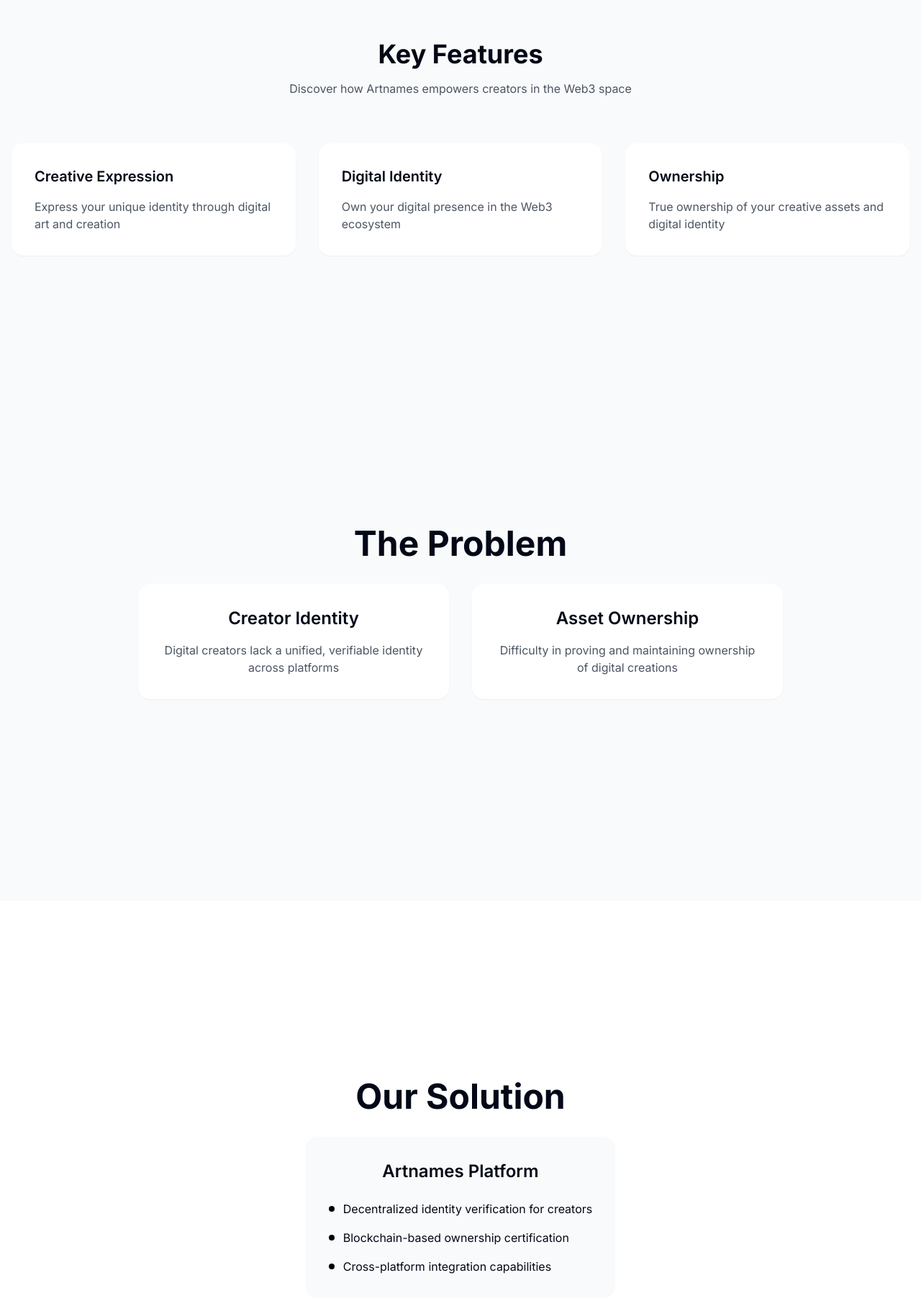
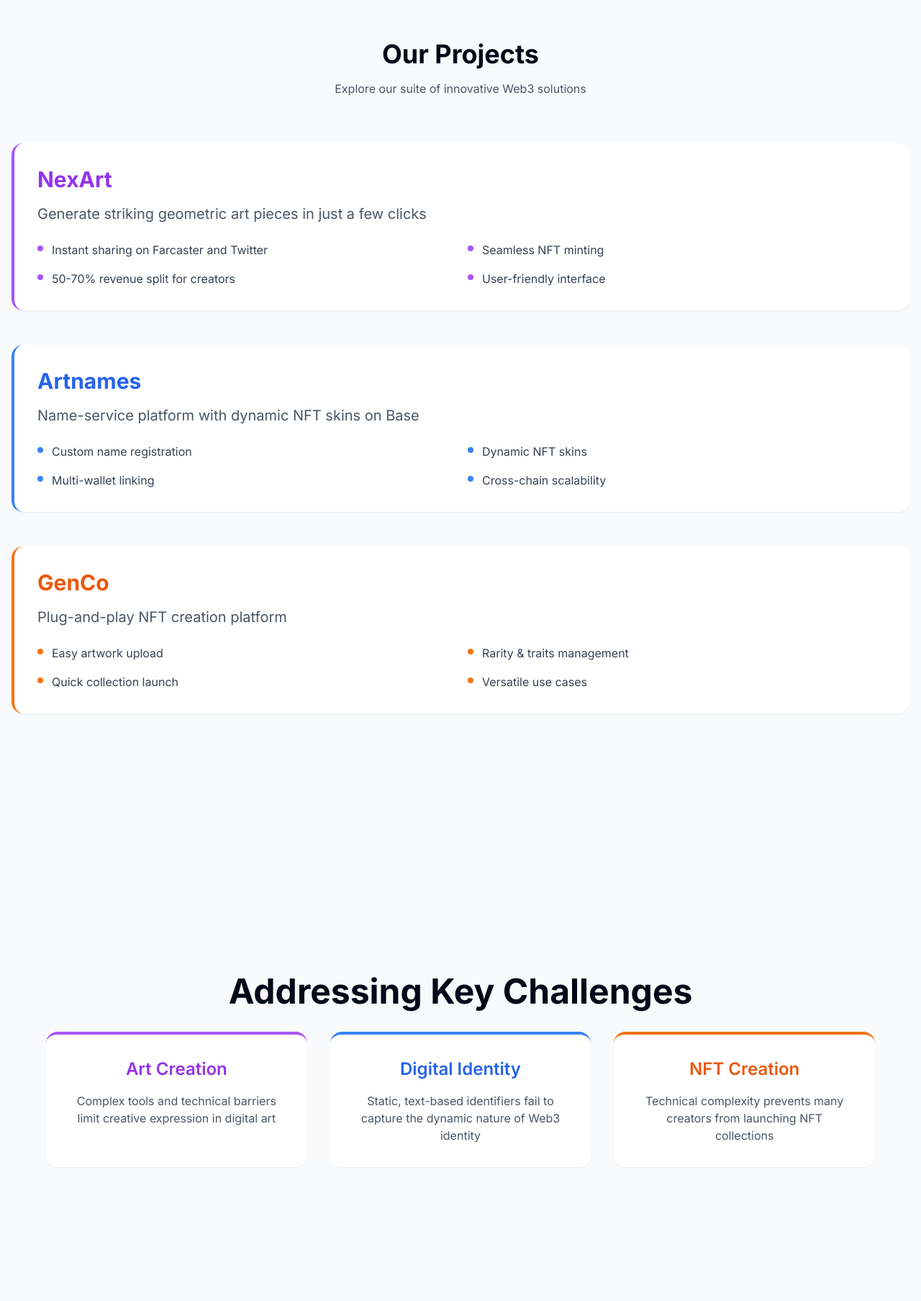
Before and after one commit to artnames/pitch, a React (Vite) app: page / in a window 1280 px wide. Shown: the part 841-2648 px from the top of the page at 72% size. Built offline with nearby package versions, Linux system fonts and the light colour scheme.

Commit message:
Add project details to pitch deck
This commit adds details for three projects: NexArt, Artnames, and GenCo, to the pitch deck.  The details include descriptions of what each project is, key features, why they matter, and their overall significance.

```diff
--- a/src/components/Features.tsx
+++ b/src/components/Features.tsx
@@ -1,19 +1,40 @@
 
 import { motion } from "framer-motion";
 
-const features = [
+const projects = [
   {
-    title: "Creative Expression",
-    description: "Express your unique identity through digital art and creation",
+    name: "NexArt",
+    description: "Generate striking geometric art pieces in just a few clicks",
+    color: "purple",
+    features: [
+      "Instant sharing on Farcaster and Twitter",
+      "Seamless NFT minting",
+      "50-70% revenue split for creators",
+      "User-friendly interface"
+    ]
   },
   {
-    title: "Digital Identity",
-    description: "Own your digital presence in the Web3 ecosystem",
+    name: "Artnames",
+    description: "Name-service platform with dynamic NFT skins on Base",
+    color: "blue",
+    features: [
+      "Custom name registration",
+      "Dynamic NFT skins",
+      "Multi-wallet linking",
+      "Cross-chain scalability"
+    ]
   },
   {
-    title: "Ownership",
-    description: "True ownership of your creative assets and digital identity",
-  },
+    name: "GenCo",
+    description: "Plug-and-play NFT creation platform",
+    color: "orange",
+    features: [
+      "Easy artwork upload",
+      "Rarity & traits management",
+      "Quick collection launch",
+      "Versatile use cases"
+    ]
+  }
 ];
 
 const Features = () => {
@@ -26,22 +47,42 @@ const Features = () => {
           transition={{ duration: 0.8 }}
           className="text-center mb-16"
         >
-          <h2 className="text-4xl font-bold mb-4">Key Features</h2>
+          <h2 className="text-4xl font-bold mb-4">Our Projects</h2>
           <p className="text-gray-600 max-w-2xl mx-auto">
-            Discover how Artnames empowers creators in the Web3 space
+            Explore our suite of innovative Web3 solutions
           </p>
         </motion.div>
-        <div className="grid grid-cols-1 md:grid-cols-3 gap-8">
-          {features.map((feature, index) => (
+        <div className="grid grid-cols-1 gap-12">
+          {projects.map((project, index) => (
             <motion.div
               key={index}
               initial={{ opacity: 0, y: 20 }}
               whileInView={{ opacity: 1, y: 0 }}
               transition={{ duration: 0.8, delay: index * 0.2 }}
-              className="bg-white p-8 rounded-2xl shadow-sm hover:shadow-md transition-shadow"
+              className={`bg-white p-8 rounded-2xl shadow-sm hover:shadow-md transition-shadow border-l-4 ${
+                project.color === "purple" ? "border-purple-500" :
+                project.color === "blue" ? "border-blue-500" :
+                "border-orange-500"
+              }`}
             >
-              <h3 className="text-xl font-semibold mb-4">{feature.title}</h3>
-              <p className="text-gray-600">{feature.description}</p>
+              <h3 className={`text-3xl font-bold mb-4 ${
+                project.color === "purple" ? "text-purple-600" :
+                project.color === "blue" ? "text-blue-600" :
+                "text-orange-600"
+              }`}>{project.name}</h3>
+              <p className="text-xl text-gray-600 mb-6">{project.description}</p>
+              <div className="grid md:grid-cols-2 gap-4">
+                {project.features.map((feature, featureIndex) => (
+                  <div key={featureIndex} className="flex items-start space-x-3">
+                    <span className={`mt-1.5 w-2 h-2 rounded-full flex-shrink-0 ${
+                      project.color === "purple" ? "bg-purple-500" :
+                      project.color === "blue" ? "bg-blue-500" :
+                      "bg-orange-500"
+                    }`}></span>
+                    <span className="text-gray-700">{feature}</span>
+                  </div>
+                ))}
+              </div>
             </motion.div>
           ))}
         </div>
--- a/src/components/Hero.tsx
+++ b/src/components/Hero.tsx
@@ -15,10 +15,15 @@ const Hero = ({ onLearnMore }: HeroProps) => {
         className="text-center"
       >
         <h1 className="text-6xl md:text-8xl font-bold mb-6 tracking-tight">
-          Artnames
+          Innovation in Web3
         </h1>
+        <div className="flex flex-wrap justify-center gap-4 mb-8">
+          <span className="text-3xl md:text-4xl font-semibold text-purple-600">NexArt</span>
+          <span className="text-3xl md:text-4xl font-semibold text-blue-600">Artnames</span>
+          <span className="text-3xl md:text-4xl font-semibold text-orange-600">GenCo</span>
+        </div>
         <p className="text-xl md:text-2xl text-gray-600 max-w-3xl mx-auto leading-relaxed">
-          "Where creative expression, identity, and ownership converge in Web3"
+          "Building the future of digital creativity, identity, and ownership"
         </p>
       </motion.div>
       <motion.div
@@ -31,7 +36,7 @@ const Hero = ({ onLearnMore }: HeroProps) => {
           onClick={onLearnMore}
           className="px-8 py-3 bg-black text-white rounded-full font-medium transition-transform hover:scale-105"
         >
-          Learn More
+          Explore Our Projects
         </button>
       </motion.div>
     </section>
--- a/src/components/Market.tsx
+++ b/src/components/Market.tsx
@@ -10,19 +10,19 @@ const Market = () => {
           whileInView={{ opacity: 1, y: 0 }}
           transition={{ duration: 0.8 }}
         >
-          <h2 className="text-5xl font-bold mb-8">Market Opportunity</h2>
-          <div className="grid md:grid-cols-3 gap-8 max-w-4xl mx-auto">
-            <div className="bg-white p-8 rounded-2xl shadow-sm">
-              <h3 className="text-3xl font-bold mb-2">$50B+</h3>
-              <p className="text-gray-600">Digital Art Market</p>
+          <h2 className="text-5xl font-bold mb-12">Market Opportunity</h2>
+          <div className="grid md:grid-cols-3 gap-8 max-w-5xl mx-auto">
+            <div className="bg-purple-50 p-8 rounded-2xl">
+              <h3 className="text-3xl font-bold mb-2 text-purple-600">NexArt</h3>
+              <p className="text-gray-600">Tapping into the growing algorithmic art market with social-first sharing</p>
             </div>
-            <div className="bg-white p-8 rounded-2xl shadow-sm">
-              <h3 className="text-3xl font-bold mb-2">500M+</h3>
-              <p className="text-gray-600">Content Creators</p>
+            <div className="bg-blue-50 p-8 rounded-2xl">
+              <h3 className="text-3xl font-bold mb-2 text-blue-600">Artnames</h3>
+              <p className="text-gray-600">Revolutionizing digital identity on Base with dynamic NFT integration</p>
             </div>
-            <div className="bg-white p-8 rounded-2xl shadow-sm">
-              <h3 className="text-3xl font-bold mb-2">25%</h3>
-              <p className="text-gray-600">Annual Growth Rate</p>
+            <div className="bg-orange-50 p-8 rounded-2xl">
+              <h3 className="text-3xl font-bold mb-2 text-orange-600">GenCo</h3>
+              <p className="text-gray-600">Simplifying NFT creation for the next wave of digital creators</p>
             </div>
           </div>
         </motion.div>
--- a/src/components/Problem.tsx
+++ b/src/components/Problem.tsx
@@ -10,18 +10,24 @@ const Problem = () => {
           whileInView={{ opacity: 1, y: 0 }}
           transition={{ duration: 0.8 }}
         >
-          <h2 className="text-5xl font-bold mb-8">The Problem</h2>
-          <div className="grid md:grid-cols-2 gap-8 max-w-4xl mx-auto">
-            <div className="bg-white p-8 rounded-2xl shadow-sm">
-              <h3 className="text-2xl font-semibold mb-4">Creator Identity</h3>
+          <h2 className="text-5xl font-bold mb-8">Addressing Key Challenges</h2>
+          <div className="grid md:grid-cols-3 gap-8 max-w-6xl mx-auto">
+            <div className="bg-white p-8 rounded-2xl shadow-sm border-t-4 border-purple-500">
+              <h3 className="text-2xl font-semibold mb-4 text-purple-600">Art Creation</h3>
               <p className="text-gray-600">
-                Digital creators lack a unified, verifiable identity across platforms
+                Complex tools and technical barriers limit creative expression in digital art
               </p>
             </div>
-            <div className="bg-white p-8 rounded-2xl shadow-sm">
-              <h3 className="text-2xl font-semibold mb-4">Asset Ownership</h3>
+            <div className="bg-white p-8 rounded-2xl shadow-sm border-t-4 border-blue-500">
+              <h3 className="text-2xl font-semibold mb-4 text-blue-600">Digital Identity</h3>
               <p className="text-gray-600">
-                Difficulty in proving and maintaining ownership of digital creations
+                Static, text-based identifiers fail to capture the dynamic nature of Web3 identity
+              </p>
+            </div>
+            <div className="bg-white p-8 rounded-2xl shadow-sm border-t-4 border-orange-500">
+              <h3 className="text-2xl font-semibold mb-4 text-orange-600">NFT Creation</h3>
+              <p className="text-gray-600">
+                Technical complexity prevents many creators from launching NFT collections
               </p>
             </div>
           </div>
--- a/src/components/Solution.tsx
+++ b/src/components/Solution.tsx
@@ -2,6 +2,24 @@
 import { motion } from "framer-motion";
 
 const Solution = () => {
+  const solutions = [
+    {
+      name: "NexArt",
+      description: "Democratizing digital art creation and distribution through algorithmic generation",
+      color: "purple"
+    },
+    {
+      name: "Artnames",
+      description: "Reimagining digital identities as dynamic, evolving artworks on the blockchain",
+      color: "blue"
+    },
+    {
+      name: "GenCo",
+      description: "Empowering creators with code-free NFT collection creation and management",
+      color: "orange"
+    }
+  ];
+
   return (
     <section className="min-h-screen flex flex-col items-center justify-center px-4 bg-white">
       <div className="max-w-7xl mx-auto text-center">
@@ -10,23 +28,22 @@ const Solution = () => {
           whileInView={{ opacity: 1, y: 0 }}
           transition={{ duration: 0.8 }}
         >
-          <h2 className="text-5xl font-bold mb-8">Our Solution</h2>
-          <div className="max-w-4xl mx-auto bg-gray-50 p-8 rounded-2xl">
-            <h3 className="text-2xl font-semibold mb-6">Artnames Platform</h3>
-            <ul className="text-left space-y-4">
-              <li className="flex items-center">
-                <span className="w-2 h-2 bg-black rounded-full mr-3"></span>
-                <span>Decentralized identity verification for creators</span>
-              </li>
-              <li className="flex items-center">
-                <span className="w-2 h-2 bg-black rounded-full mr-3"></span>
-                <span>Blockchain-based ownership certification</span>
-              </li>
-              <li className="flex items-center">
-                <span className="w-2 h-2 bg-black rounded-full mr-3"></span>
-                <span>Cross-platform integration capabilities</span>
-              </li>
-            </ul>
+          <h2 className="text-5xl font-bold mb-12">Our Solutions</h2>
+          <div className="grid md:grid-cols-3 gap-8 max-w-6xl mx-auto">
+            {solutions.map((solution, index) => (
+              <div key={index} className={`p-8 rounded-2xl ${
+                solution.color === "purple" ? "bg-purple-50" :
+                solution.color === "blue" ? "bg-blue-50" :
+                "bg-orange-50"
+              }`}>
+                <h3 className={`text-2xl font-semibold mb-4 ${
+                  solution.color === "purple" ? "text-purple-600" :
+                  solution.color === "blue" ? "text-blue-600" :
+                  "text-orange-600"
+                }`}>{solution.name}</h3>
+                <p className="text-gray-600">{solution.description}</p>
+              </div>
+            ))}
           </div>
         </motion.div>
       </div>
```
